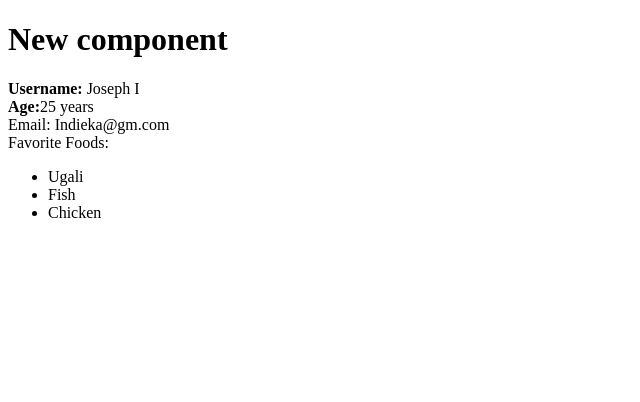
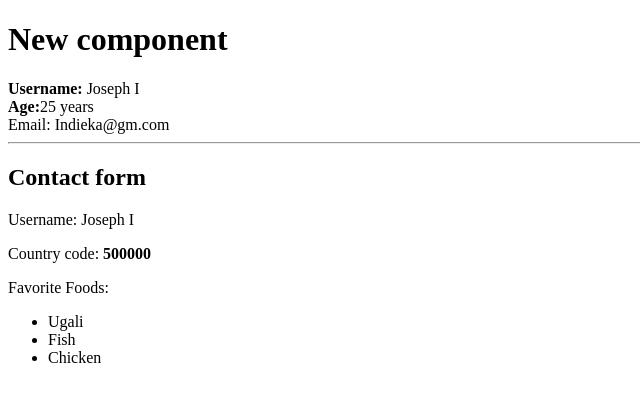
Before and after one commit to indieka900/learning-react, a React (Vite) app: page / in a window 1280 px wide. Shown: the top 402 px of the page, without its empty margins (0-640 px from the left). Built offline with nearby package versions, Linux system fonts and the light colour scheme.

Commit message:
practice

```diff
--- /dev/null
+++ b/src/component/contact.jsx
@@ -0,0 +1,13 @@
+/* eslint-disable react/prop-types */
+export function Contact(props){
+    var code = props.code ? props.code : 1234;
+    // if (props.code){
+    //     code = props.code
+    // }
+    return <section>
+        <hr />
+        <h2>Contact form</h2>
+        <p>Username: {props.username}</p>
+        <p>Country code: <b>{code}</b></p>
+    </section>
+}
--- a/src/component/userProfile.jsx
+++ b/src/component/userProfile.jsx
@@ -1,17 +1,20 @@
 /* eslint-disable react/prop-types */
+import { Contact } from './contact';
 import { UserFavFoods} from './userFavoriteFoods'
 import { UserUsername } from './UserUsername'
 
 export function UserProfile(props){
     var age = props.age + 12;
+    const username = "Joseph I";
     return <div id="user-profile">
-        <UserUsername username="Joseph I" />
+        <UserUsername username={username} />
         <b>Age:</b>
         <span>{age} years</span>
         <div>
             <span>Email: </span>
             <span>Indieka@gm.com</span>
         </div>
+        <Contact username = {username} code = {500000} />
         <UserFavFoods />
     </div>
 }
```
